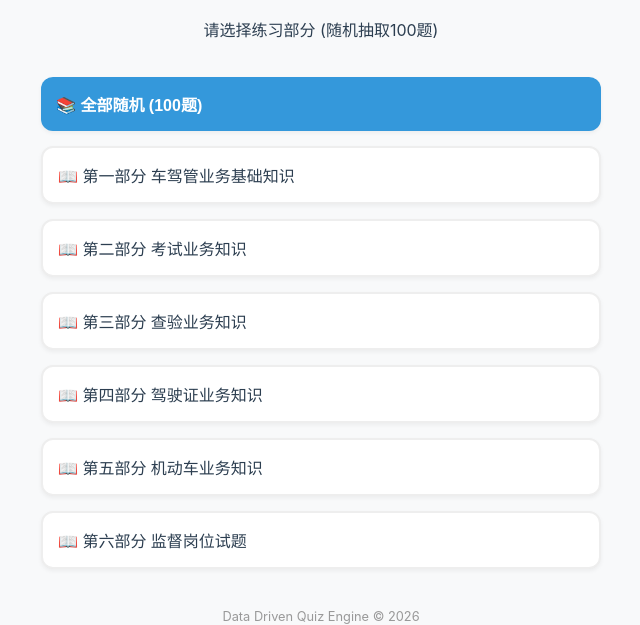
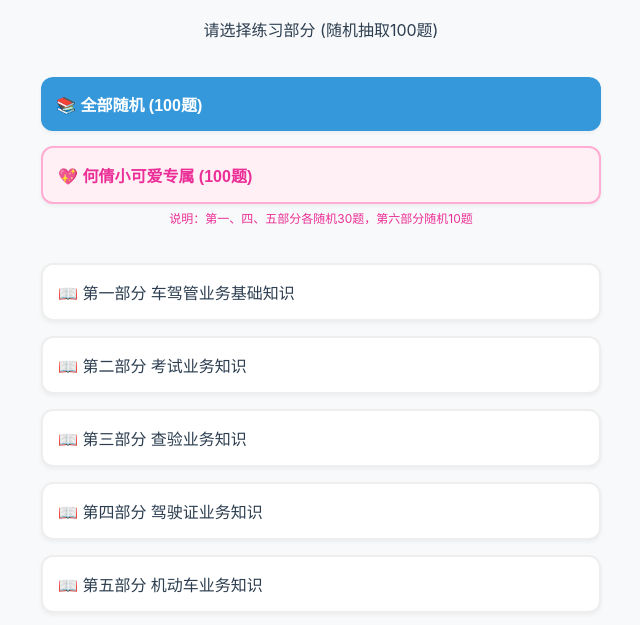
Before and after one commit to HaoWenXi/hq-exam, a plain HTML site: page index.html in a window 1280 px wide. Shown: the part 176-801 px from the top of the page, without its empty margins (319-959 px from the left). Drawn offline with Linux system fonts and the light colour scheme.

Commit message:
Add files via upload

```diff
--- a/index.html
+++ b/index.html
@@ -297,6 +297,10 @@
         <p>请选择练习部分 (随机抽取100题)</p>
         <div id="sectionList" class="section-list">
             <button class="btn-section btn-all" onclick="startQuiz('all')">📚 全部随机 (100题)</button>
+            <div style="margin-bottom: 10px;">
+                <button class="btn-section" style="background: #fff0f6; border-color: #ffadd2; color: #eb2f96; font-weight: bold; width: 100%;" onclick="startSpecialQuiz()">💖 何倩小可爱专属 (100题)</button>
+                <p style="font-size: 0.75rem; color: #eb2f96; margin-top: 5px; text-align: center;">说明：第一、四、五部分各随机30题，第六部分随机10题</p>
+            </div>
             <!-- Sections will be injected here -->
         </div>
     </div>
@@ -405,6 +409,58 @@
         }
 
         currentQuizQuestions = shuffle(pool).slice(0, 100);
+        currentIndex = 0;
+        userAnswers = new Array(currentQuizQuestions.length).fill(null);
+        seconds = 0;
+
+        switchScreen('quizScreen');
+        renderQuestion();
+        startTimer();
+    }
+
+    function startSpecialQuiz() {
+        const s6 = allQuestions.filter(q => q.section.includes("第六部分"));
+        const s1 = allQuestions.filter(q => q.section.includes("第一部分"));
+        const s4 = allQuestions.filter(q => q.section.includes("第四部分"));
+        const s5 = allQuestions.filter(q => q.section.includes("第五部分"));
+
+        if (s6.length < 10 || s1.length < 30 || s4.length < 30 || s5.length < 30) {
+            alert("题库数量不足，无法生成专属题集");
+            return;
+        }
+
+        const picked6 = shuffle([...s6]).slice(0, 10);
+        const picked1 = shuffle([...s1]).slice(0, 30);
+        const picked4 = shuffle([...s4]).slice(0, 30);
+        const picked5 = shuffle([...s5]).slice(0, 30);
+
+        currentQuizQuestions = shuffle([...picked6, ...picked1, ...picked4, ...picked5]);
+        currentIndex = 0;
+        userAnswers = new Array(currentQuizQuestions.length).fill(null);
+        seconds = 0;
+
+        switchScreen('quizScreen');
+        renderQuestion();
+        startTimer();
+    }
+
+    function startSpecialQuiz() {
+        const s6 = allQuestions.filter(q => q.section.includes("第六部分"));
+        const s1 = allQuestions.filter(q => q.section.includes("第一部分"));
+        const s4 = allQuestions.filter(q => q.section.includes("第四部分"));
+        const s5 = allQuestions.filter(q => q.section.includes("第五部分"));
+
+        if (s6.length < 10 || s1.length < 30 || s4.length < 30 || s5.length < 30) {
+            alert("题库数量不足，无法生成专属题集");
+            return;
+        }
+
+        const picked6 = shuffle([...s6]).slice(0, 10);
+        const picked1 = shuffle([...s1]).slice(0, 30);
+        const picked4 = shuffle([...s4]).slice(0, 30);
+        const picked5 = shuffle([...s5]).slice(0, 30);
+
+        currentQuizQuestions = shuffle([...picked6, ...picked1, ...picked4, ...picked5]);
         currentIndex = 0;
         userAnswers = new Array(currentQuizQuestions.length).fill(null);
         seconds = 0;
```
